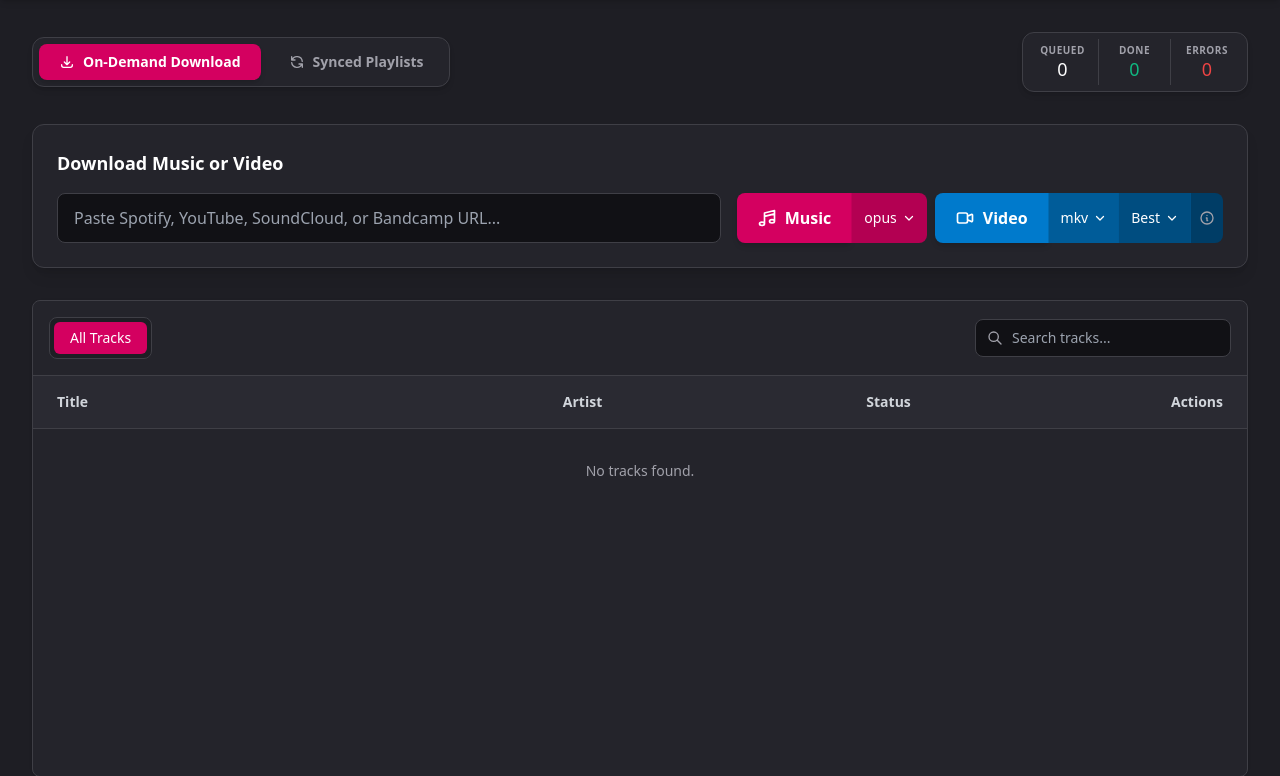
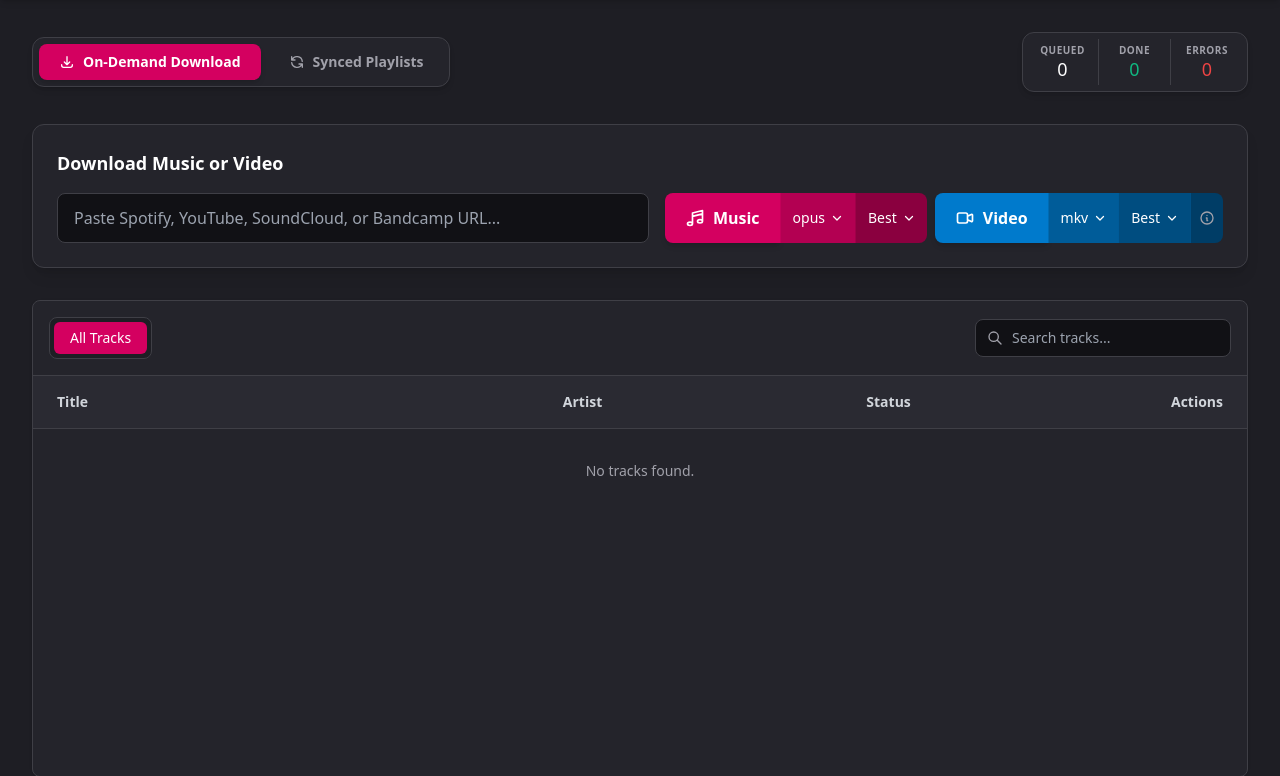
Before and after one commit to Reimaris/LocalTune, a FastAPI app: page / in a window 1280 px wide. Shown: the part 57-833 px from the top of the page. Run offline with FastAPI, Linux system fonts and the light colour scheme; data that the repository does not hold is empty.

Commit message:
feat(downloader): implement audio format and quality split dropdown (02)

```diff
--- a/app/main.py
+++ b/app/main.py
@@ -191,6 +191,7 @@ async def download_url(
     media_type: str = Form("audio"),
     file_format: str = Form("opus"),
     resolution_cap: str = Form("best"),
+    audio_bitrate: str = Form("best"),
     db: Session = Depends(get_db),
 ):
     """Receives URL from frontend, validates it, and queues for download."""
@@ -215,7 +216,13 @@ async def download_url(
 
     job_id = uuid.uuid4().hex
     background_tasks.add_task(
-        process_download, job_id, url, media_type, file_format, resolution_cap
+        process_download,
+        job_id,
+        url,
+        media_type,
+        file_format,
+        resolution_cap,
+        audio_bitrate,
     )
 
     try:
--- a/app/templates/dashboard.html
+++ b/app/templates/dashboard.html
@@ -56,8 +56,9 @@
         <!-- Download Form Area -->
         <div class="bg-[#24242b] border border-[#3f3f46] rounded-xl shadow-lg p-6 mb-8">
             <h2 class="text-lg font-bold text-white mb-4">Download Music or Video</h2>
-            <form hx-post="/download" hx-target="#global-alert" hx-swap="innerHTML" hx-on::after-request="this.reset(); url=''" class="flex flex-col lg:flex-row gap-4" x-data="{ url: '', audioFormat: 'opus', videoFormat: 'mkv', fileFormat: 'opus', resolutionCap: 'best', openFormatMenu: false, openResMenu: false }">
+            <form hx-post="/download" hx-target="#global-alert" hx-swap="innerHTML" hx-on::after-request="this.reset(); url=''" class="flex flex-col lg:flex-row gap-4" x-data="{ url: '', audioFormat: 'opus', audioBitrate: 'best', videoFormat: 'mkv', fileFormat: 'opus', resolutionCap: 'best' }">
                 <input type="hidden" name="file_format" :value="fileFormat">
+                <input type="hidden" name="audio_bitrate" :value="audioBitrate">
                 <input type="hidden" name="resolution_cap" :value="resolutionCap">
 
                 <div class="flex-1 relative">
@@ -66,7 +67,7 @@
                 </div>
 
                 <div class="flex gap-2 flex-wrap">
-                    <!-- Music Button Group -->
+                    <!-- Music Button Group: Format Selector + Bitrate Selector -->
                     <div class="flex items-stretch">
                         <!-- Primary Music Submit Button -->
                         <button type="submit" name="media_type" value="audio"
@@ -76,18 +77,37 @@
                             Music
                         </button>
 
-                        <!-- Audio Format Dropdown -->
+                        <!-- Audio Format Dropdown (opus / mp3 / m4a / flac / wav) -->
                         <div class="relative flex" x-data="{ open: false }">
                             <button type="button"
                                 @click="open = !open" @click.away="open = false"
-                                class="bg-[#b30052] hover:bg-[#8a003f] text-white px-3 py-3 border-l border-[#d40060]/50 rounded-r-lg flex items-center gap-1 text-sm font-medium transition-colors whitespace-nowrap">
+                                class="bg-[#b30052] hover:bg-[#8a003f] text-white px-3 py-3 border-l border-[#d40060]/50 flex items-center gap-1 text-sm font-medium transition-colors whitespace-nowrap">
                                 <span x-text="audioFormat"></span>
                                 <svg class="w-3 h-3 shrink-0 ml-0.5" fill="none" stroke="currentColor" viewBox="0 0 24 24"><path stroke-linecap="round" stroke-linejoin="round" stroke-width="2.5" d="M19 9l-7 7-7-7"></path></svg>
                             </button>
-                            <div x-show="open" x-transition class="absolute top-full left-0 mt-1 bg-[#24242b] border border-[#3f3f46] rounded-lg shadow-lg overflow-hidden z-10 w-20" style="display: none;">
-                                <button type="button" @click="audioFormat = 'mp3'; fileFormat = 'mp3'; open = false" class="block w-full text-left px-4 py-2 hover:bg-[#3f3f46] text-white text-sm">mp3</button>
-                                <button type="button" @click="audioFormat = 'opus'; fileFormat = 'opus'; open = false" class="block w-full text-left px-4 py-2 hover:bg-[#3f3f46] text-white text-sm">opus</button>
-                                <button type="button" @click="audioFormat = 'flac'; fileFormat = 'flac'; open = false" class="block w-full text-left px-4 py-2 hover:bg-[#3f3f46] text-white text-sm">flac</button>
+                            <div x-show="open" x-transition class="absolute top-full left-0 mt-1 bg-[#24242b] border border-[#3f3f46] rounded-lg shadow-lg overflow-hidden z-10 w-24" style="display: none;">
+                                <button type="button" @click="audioFormat = 'opus'; fileFormat = 'opus'; open = false" class="block w-full text-left px-4 py-2 hover:bg-[#3f3f46] text-white text-sm" :class="audioFormat === 'opus' ? 'text-emerald-400' : ''">opus</button>
+                                <button type="button" @click="audioFormat = 'mp3'; fileFormat = 'mp3'; open = false" class="block w-full text-left px-4 py-2 hover:bg-[#3f3f46] text-white text-sm" :class="audioFormat === 'mp3' ? 'text-emerald-400' : ''">mp3</button>
+                                <button type="button" @click="audioFormat = 'm4a'; fileFormat = 'm4a'; open = false" class="block w-full text-left px-4 py-2 hover:bg-[#3f3f46] text-white text-sm" :class="audioFormat === 'm4a' ? 'text-emerald-400' : ''">m4a</button>
+                                <button type="button" @click="audioFormat = 'flac'; fileFormat = 'flac'; open = false" class="block w-full text-left px-4 py-2 hover:bg-[#3f3f46] text-white text-sm" :class="audioFormat === 'flac' ? 'text-emerald-400' : ''">flac</button>
+                                <button type="button" @click="audioFormat = 'wav'; fileFormat = 'wav'; open = false" class="block w-full text-left px-4 py-2 hover:bg-[#3f3f46] text-white text-sm" :class="audioFormat === 'wav' ? 'text-emerald-400' : ''">wav</button>
+                            </div>
+                        </div>
+
+                        <!-- Audio Bitrate / Quality Dropdown -->
+                        <div class="relative flex" x-data="{ open: false }">
+                            <button type="button"
+                                @click="open = !open" @click.away="open = false"
+                                class="bg-[#8a003f] hover:bg-[#6e0032] text-white px-3 py-3 border-l border-[#d40060]/30 rounded-r-lg flex items-center gap-1 text-sm font-medium transition-colors whitespace-nowrap">
+                                <span x-text="audioBitrate === 'best' ? 'Best' : audioBitrate"></span>
+                                <svg class="w-3 h-3 shrink-0 ml-0.5" fill="none" stroke="currentColor" viewBox="0 0 24 24"><path stroke-linecap="round" stroke-linejoin="round" stroke-width="2.5" d="M19 9l-7 7-7-7"></path></svg>
+                            </button>
+                            <div x-show="open" x-transition class="absolute top-full left-0 mt-1 bg-[#24242b] border border-[#3f3f46] rounded-lg shadow-lg overflow-hidden z-10 w-36" style="display: none;">
+                                <button type="button" @click="audioBitrate = 'best'; open = false" class="block w-full text-left px-4 py-2 hover:bg-[#3f3f46] text-white text-sm" :class="audioBitrate === 'best' ? 'text-emerald-400' : ''">Best (Auto)</button>
+                                <button type="button" @click="audioBitrate = '320k'; open = false" class="block w-full text-left px-4 py-2 hover:bg-[#3f3f46] text-white text-sm" :class="audioBitrate === '320k' ? 'text-emerald-400' : ''">320 kbps</button>
+                                <button type="button" @click="audioBitrate = '256k'; open = false" class="block w-full text-left px-4 py-2 hover:bg-[#3f3f46] text-white text-sm" :class="audioBitrate === '256k' ? 'text-emerald-400' : ''">256 kbps</button>
+                                <button type="button" @click="audioBitrate = '192k'; open = false" class="block w-full text-left px-4 py-2 hover:bg-[#3f3f46] text-white text-sm" :class="audioBitrate === '192k' ? 'text-emerald-400' : ''">192 kbps</button>
+                                <button type="button" @click="audioBitrate = '128k'; open = false" class="block w-full text-left px-4 py-2 hover:bg-[#3f3f46] text-white text-sm" :class="audioBitrate === '128k' ? 'text-emerald-400' : ''">128 kbps</button>
                             </div>
                         </div>
                     </div>
```
Also changed, not shown: app/core/downloader.py (+33 -3 lines), app/worker.py (+11 -2 lines).
